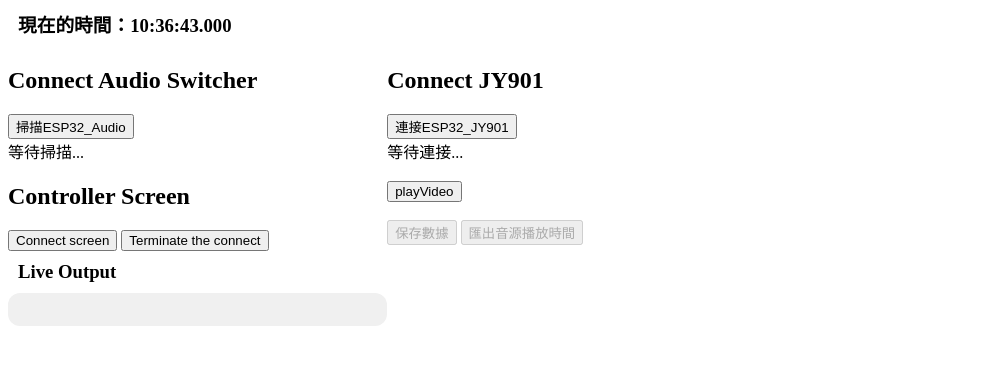
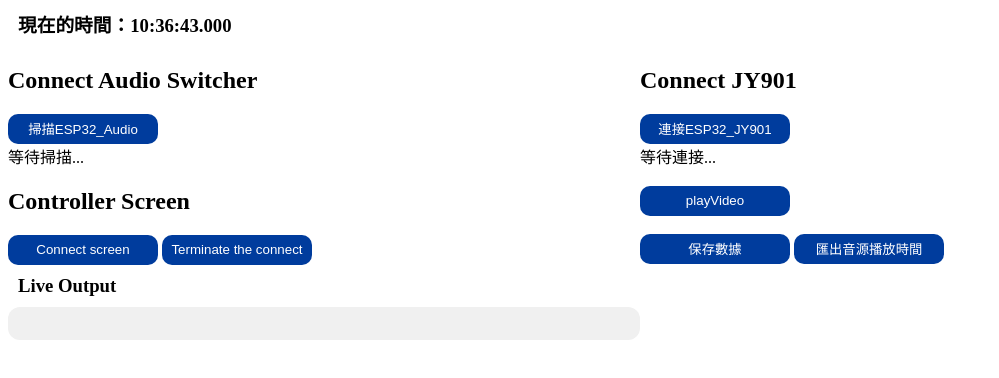
Before and after one commit to IamAicho/videoPlayAdultFlat.github.io, a plain HTML site: page index.html in a window 1280 px wide. Shown: the whole page, without its empty margins (0-999 px from the left). Drawn offline with Linux system fonts and the light colour scheme.

Commit message:
Update style.css

```diff
--- a/style.css
+++ b/style.css
@@ -1,15 +1,31 @@
 section {
     float: left;
-    width: 30%;
+    width: 50%;
 }
 
 aside {
     float: right;
-    width: 70%;
+    width: 50%;
 }
 
 h3 {
     margin: 10px;
+}
+
+button {
+    width:150px;
+    height:30px;
+    border: 0;
+    background-color: #003C9D;
+    color: #fff;
+    border-radius: 10px;
+    cursor: pointer;
+}
+
+button:hover {
+    color: #003C9D;
+    background-color: #fff;
+    border: 2px #003C9D solid;
 }
 
 .output {
```
